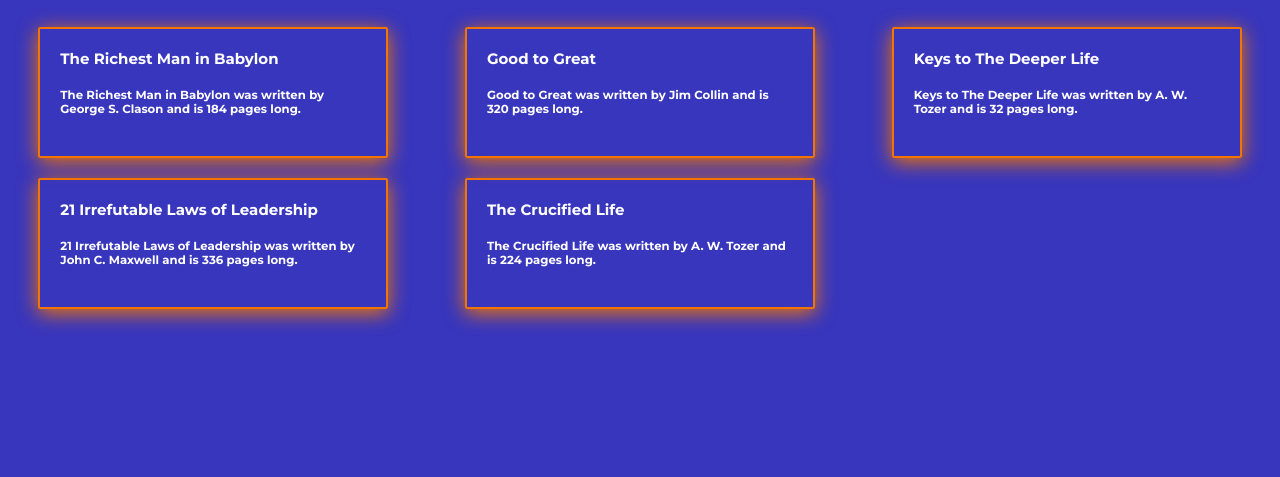
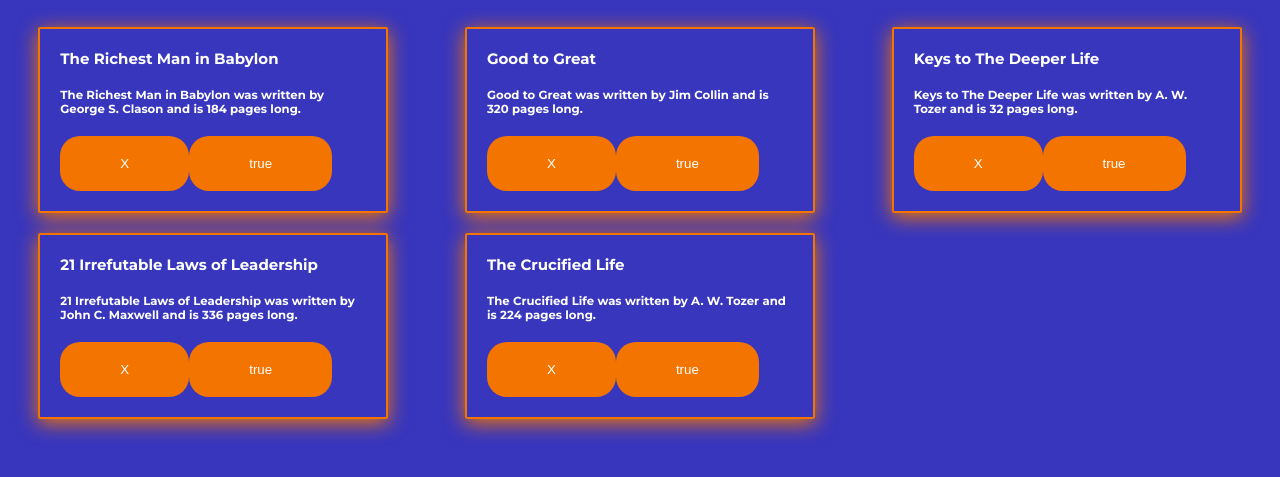
Before and after one commit to Isaacluka/LibraryApp, a plain HTML site: page index.html in a window 1280 px wide. Shown: the part 155-632 px from the top of the page. Drawn offline with Linux system fonts and the light colour scheme.

Commit message:
Added Delete and ToggleRead Buttons

```diff
--- a/CSS/style.css
+++ b/CSS/style.css
@@ -17,6 +17,8 @@ html{
 }
 
 body{
+    padding: 0;
+    margin: 0;
     width: 100%;
     height: 100vh;
     background-color: #3836bd;
@@ -124,7 +126,6 @@ button{
     display: grid;
     grid-template-columns: repeat(auto-fit, minmax(400px, 1fr));
     margin-top: 20px;
-
 }
 .bookCard{
     display: flex;
--- a/JS/script.js
+++ b/JS/script.js
@@ -13,64 +13,75 @@ const bookCards = document.querySelector('.bookCards');
 
 const myLibrary = [];
 
-function Book(title, author, pages, read_status) {
+function Book(title, author, pages, read) {
   // the constructor...
   this.title = title;
   this.author = author;
   this.pages = pages;
-  this.read_status = read_status;
-  this.display = createCard(this.title, this.author, this.pages);
+  this.read = readInput.checked? true: read;//read_status;
+  this.display = function(title, author, pages, read){
+    const bookCard = document.createElement('div');
+    bookCard.className = 'bookCard';
+
+    const cardTitle = document.createElement('h2');
+    cardTitle.textContent = this.title;
+
+    const cardBody = document.createElement('h3');
+    cardBody.textContent = `${this.title} was written by ${this.author} and is ${this.pages} pages long.`;
+
+    const btnDiv = document.createElement('div');
+
+    const toggleRead = document.createElement('button');
+
+    const rmvBtn = document.createElement('button');
+
+
+    rmvBtn.innerHTML= 'X <i class="fa-solid fa-x"></i>';
+    rmvBtn.setAttribute('style', 'color: white;');
+    toggleRead.innerHTML= readInput.checked? this.read: "Not Read";
+    console.log(this.read);
+
+    btnDiv.appendChild(rmvBtn);
+    btnDiv.appendChild(toggleRead);
+
+    bookCard.appendChild(cardTitle);
+    bookCard.appendChild(cardBody);
+    bookCard.appendChild(btnDiv);
+
+    bookCards.appendChild(bookCard);
+
+    rmvBtn.addEventListener("click", e => {
+      bookCards.removeChild(bookCard);}
+    );
+  }
 }
 
 function addBookToLibrary(title, author, pages, read) {
   var book = new Book(title, author, pages, read);
+  book.display();
   myLibrary.push(book);
   console.log(myLibrary);
   return;
 }
 
-function createCard(title, author, pages){
-  const bookCard = document.createElement('div');
-  bookCard.className = 'bookCard';
-
-  const cardTitle = document.createElement('h2');
-  cardTitle.textContent = title;
-
-  const cardBody = document.createElement('h3');
-  cardBody.textContent = `${title} was written by ${author} and is ${pages} pages long.`;
-
-  const btnDiv = document.createElement('div');
-  const rmvBtn = document.createElement('button');
-  const toggleRead = document.createElement('button');
-
-  rmvBtn.innerHTML= '<i class="fa-solid fa-x"></i>';
-  rmvBtn.setAttribute('style', 'color: white;');
 
 
-  //btnDiv.appendChild(rmvBtn);
-  //btnDiv.appendChild(toggleRead);
 
-  bookCard.appendChild(cardTitle);
-  bookCard.appendChild(cardBody);
-  bookCard.appendChild(btnDiv);
+/*function deleteBook(){
+  myLibrary.forEach(book =>{
+    //rmvBtn.addEventListener('click', () =>{
+      //myLibrary.pop(book);
+    //})
+  //})
+}*/
 
-  //return bookCard;
-  bookCards.appendChild(bookCard);
-}
 
-function displayBooks(){
-  myLibrary.forEach(book =>{
-    book.display();
-    console.log(book.title);
-  })
 
-}
-
-addBookToLibrary("The Richest Man in Babylon", "George S. Clason", 184, "on");
-addBookToLibrary("Good to Great", "Jim Collin", 320, "on");
-addBookToLibrary("Keys to The Deeper Life", "A. W. Tozer", 32, "on");
-addBookToLibrary("21 Irrefutable Laws of Leadership", "John C. Maxwell", 336, "on");
-addBookToLibrary("The Crucified Life", "A. W. Tozer", 224, "on");
+addBookToLibrary("The Richest Man in Babylon", "George S. Clason", 184, "true");
+addBookToLibrary("Good to Great", "Jim Collin", 320, "true");
+addBookToLibrary("Keys to The Deeper Life", "A. W. Tozer", 32, "true");
+addBookToLibrary("21 Irrefutable Laws of Leadership", "John C. Maxwell", 336, "true");
+addBookToLibrary("The Crucified Life", "A. W. Tozer", 224, "true");
 
 
 // Dialog Tag Code
--- a/index.html
+++ b/index.html
@@ -40,7 +40,7 @@
                 </div>
                 <div class="read"></div>
                     <label for="read_status">Read</label>
-                    <input type="checkbox" id="read">
+                    <input type="checkbox" id="read" checked>
                 </div>
             </fieldset>
             <fieldset>
```
